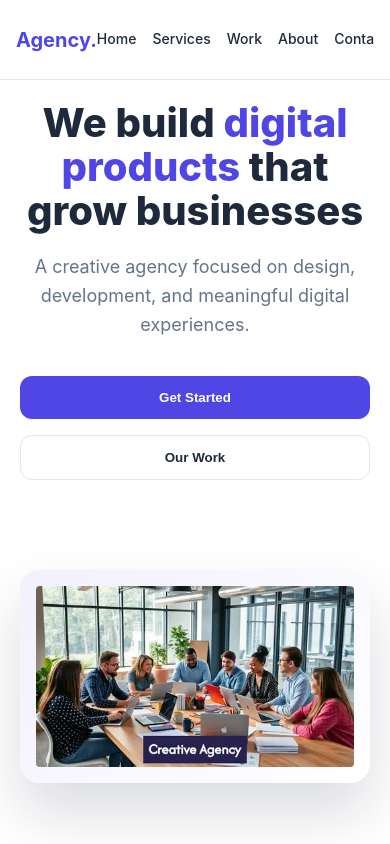
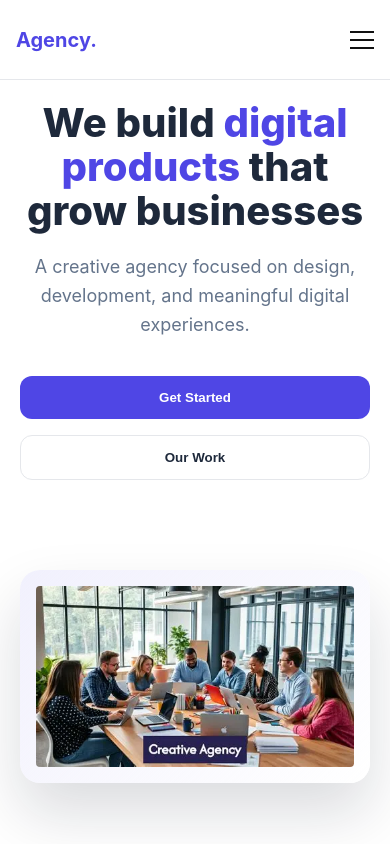
Before and after one commit to Mohan0403/React, a React app in the folder BusinessWeb/BusinessWebApp/: page / in a window 390 px wide. Shown: the top 844 px of the page. Built offline with nearby package versions, Linux system fonts and the light colour scheme; the HTML template or start-up script is replaced by a standard one.

Commit message:
Improve Mobile responsive

```diff
--- a/BusinessWeb/BusinessWebApp/src/components/Navbar/Navbar.jsx
+++ b/BusinessWeb/BusinessWebApp/src/components/Navbar/Navbar.jsx
@@ -1,18 +1,30 @@
+import { useState } from "react";
 import styles from "./Navbar.module.css";
 
 export default function Navbar() {
+  const [open, setOpen] = useState(false);
+
   return (
     <nav className={styles.nav}>
-      <a href="#home" className={styles.logo}>
-        Agency.
-      </a>
+      <a href="#home" className={styles.logo}>Agency.</a>
 
-      <ul className={styles.links}>
-        <li><a href="#home">Home</a></li>
-        <li><a href="#services">Services</a></li>
-        <li><a href="#work">Work</a></li>
-        <li><a href="#about">About</a></li>
-        <li><a href="#contact">Contact</a></li>
+      {/* Hamburger */}
+      <div
+        className={`${styles.menuBtn} ${open ? styles.active : ""}`}
+        onClick={() => setOpen(!open)}
+      >
+        <span></span>
+        <span></span>
+        <span></span>
+      </div>
+
+      {/* Menu */}
+      <ul className={`${styles.links} ${open ? styles.show : ""}`}>
+        <li><a href="#home" onClick={() => setOpen(false)}>Home</a></li>
+        <li><a href="#services" onClick={() => setOpen(false)}>Services</a></li>
+        <li><a href="#work" onClick={() => setOpen(false)}>Work</a></li>
+        <li><a href="#about" onClick={() => setOpen(false)}>About</a></li>
+        <li><a href="#contact" onClick={() => setOpen(false)}>Contact</a></li>
       </ul>
     </nav>
   );
--- a/BusinessWeb/BusinessWebApp/src/components/Navbar/Navbar.module.css
+++ b/BusinessWeb/BusinessWebApp/src/components/Navbar/Navbar.module.css
@@ -20,7 +20,6 @@
   font-weight: 700;
   color: var(--primary);
   text-decoration: none;
-  white-space: nowrap;
 }
 
 
@@ -34,12 +33,34 @@
   text-decoration: none;
   font-weight: 500;
   color: var(--text);
-  transition: color 0.2s ease;
-  white-space: nowrap;
 }
 
 .links a:hover {
   color: var(--primary);
+}
+.menuBtn {
+  display: none;
+  flex-direction: column;
+  gap: 6px;
+  cursor: pointer;
+}
+
+.menuBtn span {
+  width: 24px;
+  height: 2px;
+  background: #111;
+  transition: 0.3s;
+}
+
+
+.menuBtn.active span:nth-child(1) {
+  transform: rotate(45deg) translate(5px, 5px);
+}
+.menuBtn.active span:nth-child(2) {
+  opacity: 0;
+}
+.menuBtn.active span:nth-child(3) {
+  transform: rotate(-45deg) translate(5px, -5px);
 }
 
 
@@ -48,17 +69,30 @@
     padding: 0 16px;
   }
 
-  .links {
-    gap: 16px;
-    font-size: 14px;
-
-
-    overflow-x: auto;
-    white-space: nowrap;
-    scrollbar-width: none;
+  .menuBtn {
+    display: flex;
   }
 
-  .links::-webkit-scrollbar {
-    display: none;
+  .links {
+    position: absolute;
+    top: 80px;
+    left: 0;
+    width: 100%;
+    flex-direction: column;
+    background: white;
+    gap: 20px;
+    padding: 24px 0;
+    align-items: center;
+
+    transform: translateY(-120%);
+    opacity: 0;
+    pointer-events: none;
+    transition: 0.3s ease;
+  }
+
+  .links.show {
+    transform: translateY(0);
+    opacity: 1;
+    pointer-events: auto;
   }
 }
```
